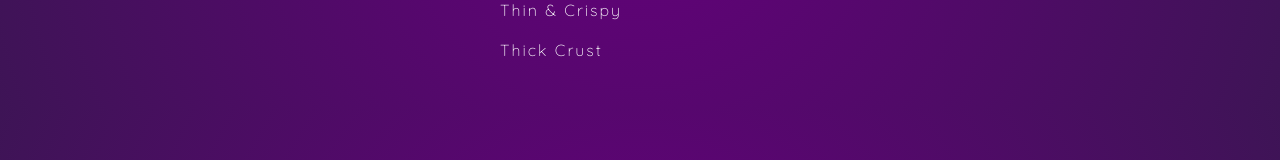
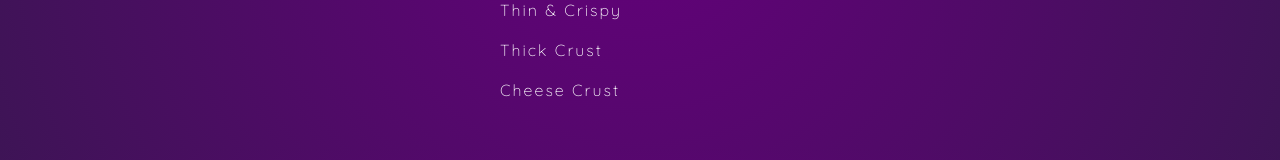
Before and after one commit to jsoomie/animations-folder, a React (Create React App) app in the folder framer-motion-tuts/: page /base in a window 1280 px wide. Shown: the part 359-519 px from the top of the page. Built offline with nearby package versions, Linux system fonts and the light colour scheme.

Commit message:
chore: add new crust type

```diff
--- a/framer-motion-tuts/src/components/Base.tsx
+++ b/framer-motion-tuts/src/components/Base.tsx
@@ -2,7 +2,7 @@ import { Link } from "react-router-dom";
 import { IProps } from "interfaces";
 
 export const Base = ({ addBase, pizza }: IProps) => {
-  const bases = ["Classic", "Thin & Crispy", "Thick Crust"];
+  const bases = ["Classic", "Thin & Crispy", "Thick Crust", "Cheese Crust"];
 
   return (
     <div className="base container">
```
